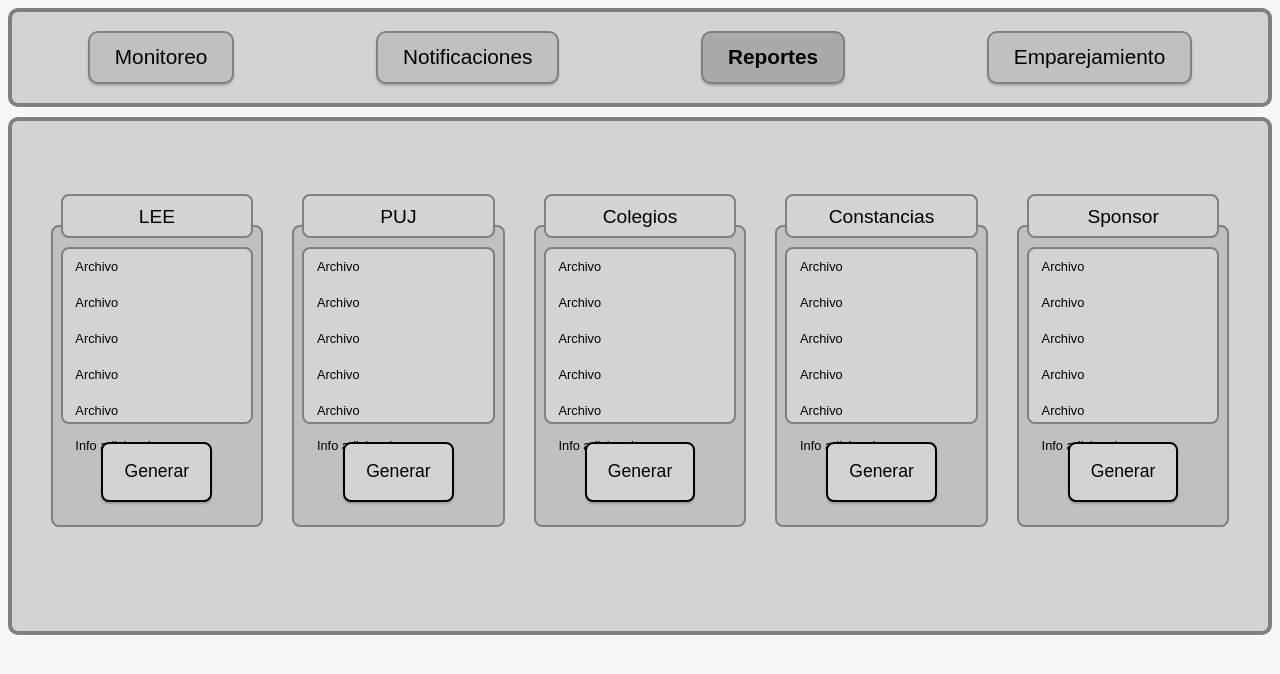
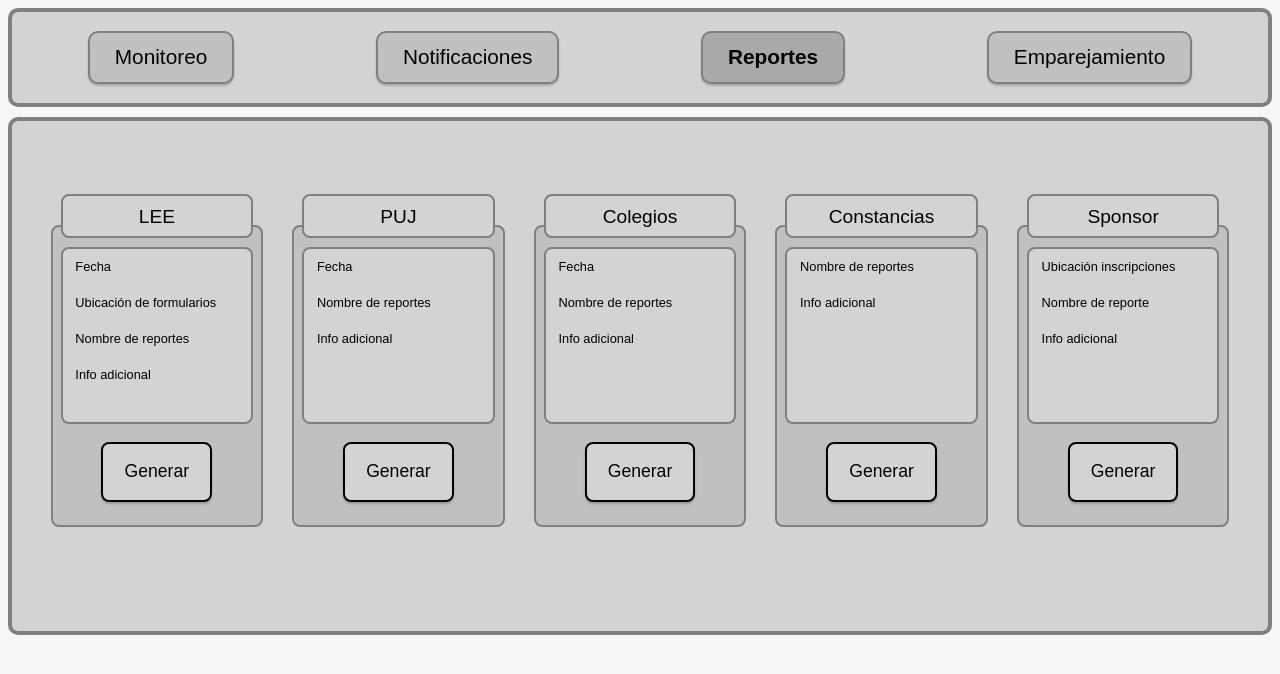
Before and after one commit to SistemaTuGestor/Sistema-TuGestor, a React (Vite) app in the folder stg/: page /reportes in a window 1280 px wide. Shown: the top 674 px of the page. Built offline with nearby package versions, Linux system fonts and the light colour scheme.

Commit message:
💄Arreglos en la GUI de Reportes para evidenciar que debe tener cada una.

```diff
--- a/stg/package.json
+++ b/stg/package.json
@@ -13,7 +13,8 @@
     "@tauri-apps/api": "^1",
     "react": "^18.2.0",
     "react-dom": "^18.2.0",
-    "react-router-dom": "^7.1.3"
+    "react-router-dom": "^7.1.3",
+    "stg": "file:"
   },
   "devDependencies": {
     "@tauri-apps/cli": "1.6.0",
--- a/stg/src/components/Pantallas/Reportes/Reportes.tsx
+++ b/stg/src/components/Pantallas/Reportes/Reportes.tsx
@@ -58,28 +58,81 @@
           />
       ) }
 
-      { ["LEE","PUJ","Colegios","Constancias","Sponsor"].map (
-        (reporte) => (
-          <div className="seccioon" key={reporte}>
+      <div className="seccioon">
         <div className="tiitulo">
-              {reporte}
+          LEE
         </div>
         <ul className="lista">
-              <li>Archivo</li>
-              <li>Archivo</li>
-              <li>Archivo</li>
-              <li>Archivo</li>
-              <li>Archivo</li>
+          <li>Fecha</li>
+          <li>Ubicación de formularios</li>
+          <li>Nombre de reportes</li>
           <li>Info adicional</li>
         </ul>
         <div className="opciones">
-              <button onClick={()=>evento_clickGenerar(reporte)}>
+          <button onClick={()=>evento_clickGenerar("LEE")}>
             Generar
           </button>
         </div>
       </div>
-        )
-      ) }
+      <div className="seccioon">
+        <div className="tiitulo">
+          PUJ
+        </div>
+        <ul className="lista">
+          <li>Fecha</li>
+          <li>Nombre de reportes</li>
+          <li>Info adicional</li>
+        </ul>
+        <div className="opciones">
+          <button onClick={()=>evento_clickGenerar("PUJ")}>
+            Generar
+          </button>
+        </div>
+      </div>
+      <div className="seccioon">
+        <div className="tiitulo">
+          Colegios
+        </div>
+        <ul className="lista">
+          <li>Fecha</li>
+          <li>Nombre de reportes</li>
+          <li>Info adicional</li>
+        </ul>
+        <div className="opciones">
+          <button onClick={()=>evento_clickGenerar("Colegios")}>
+            Generar
+          </button>
+        </div>
+      </div>
+      <div className="seccioon">
+        <div className="tiitulo">
+          Constancias
+        </div>
+        <ul className="lista">
+          <li>Nombre de reportes</li>
+          <li>Info adicional</li>
+        </ul>
+        <div className="opciones">
+          <button onClick={()=>evento_clickGenerar("Participantes")}>
+            Generar
+          </button>
+        </div>
+      </div>
+      <div className="seccioon">
+        <div className="tiitulo">
+          Sponsor
+        </div>
+        <ul className="lista">
+          <li>Ubicación inscripciones</li>
+          <li>Nombre de reporte</li>
+          <li>Info adicional</li>
+        </ul>
+        <div className="opciones">
+          <button onClick={()=>evento_clickGenerar("Sponsor")}>
+            Generar
+          </button>
+        </div>
+      </div>
 
       {/* Hidden file input for file selection */}
       <input
```
Also changed, not shown: 1 other file (tests, documents, lock files or other folders). Lines whose indentation alone changed are shown as unchanged.
